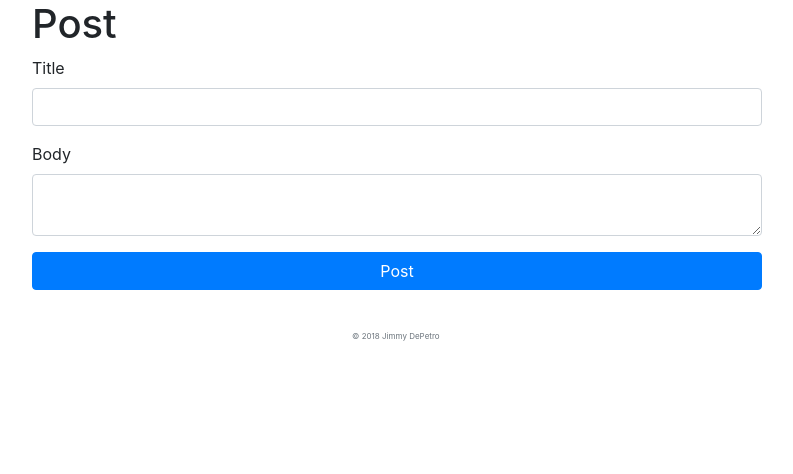
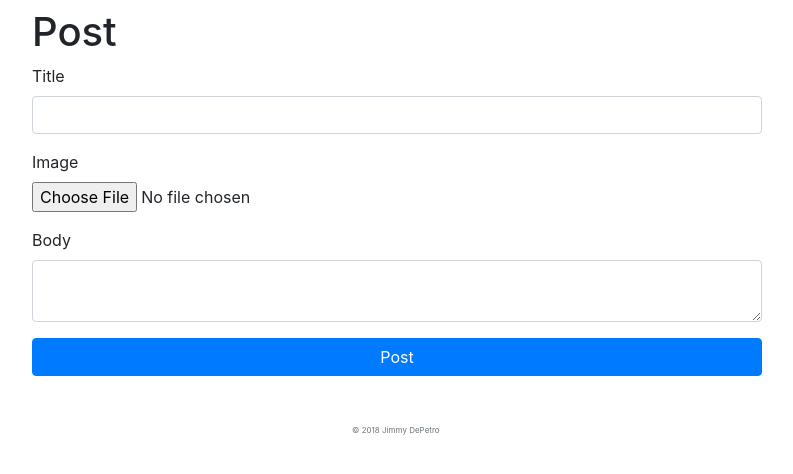
Before and after one commit to jwdepetro/avocadoist-flask, a Flask app: page /post in a window 1280 px wide. Shown: the top 474 px of the page, without its empty margins (243-1036 px from the left). Run offline with Flask 2, Linux system fonts and the light colour scheme; the visitor is signed in with stand-in values (Sample User, id 1); some libraries are stand-ins or nearby versions.

Commit message:
adding upload image support to posts

```diff
--- a/app/forms.py
+++ b/app/forms.py
@@ -1,6 +1,9 @@
 from flask_wtf import FlaskForm
-from wtforms import StringField, PasswordField, BooleanField, SubmitField, TextAreaField
+from flask_wtf.file import FileAllowed
+from wtforms import StringField, PasswordField, BooleanField, SubmitField, TextAreaField, FileField
 from wtforms.validators import DataRequired, Email
+
+from app import photos
 
 
 class LoginForm(FlaskForm):
@@ -13,4 +16,5 @@ class LoginForm(FlaskForm):
 class PostForm(FlaskForm):
     title = StringField('Title', validators=[DataRequired()])
     body = TextAreaField('Body', validators=[DataRequired()])
+    image = FileField(validators=[FileAllowed(photos, u'Image only!')])
     submit = SubmitField('Post')
--- a/app/models.py
+++ b/app/models.py
@@ -1,6 +1,8 @@
 from datetime import datetime
+
+from flask_login import UserMixin
 from werkzeug.security import generate_password_hash, check_password_hash
-from flask_login import UserMixin
+
 from app import db, login
 
 
@@ -30,6 +32,7 @@ class Post(db.Model):
     id = db.Column(db.Integer, primary_key=True)
     title = db.Column(db.String(120))
     body = db.Column(db.String(360))
+    image_url = db.Column(db.String(120))
     timestamp = db.Column(db.DateTime, index=True, default=datetime.utcnow)
     user_id = db.Column(db.Integer, db.ForeignKey('user.id'))
 
--- a/app/routes.py
+++ b/app/routes.py
@@ -2,7 +2,7 @@ from flask import render_template, flash, redirect, url_for, request
 from flask_login import current_user, login_user, logout_user, login_required
 from werkzeug.urls import url_parse
 
-from app import app, db
+from app import app, db, photos
 from app.forms import LoginForm, PostForm
 from app.models import User, Post
 
@@ -48,6 +48,10 @@ def post():
             title=form.title.data,
             body=form.body.data
         )
+        if request.files.get('image'):
+            filename = photos.save(request.files.get('image'))
+            image_url = photos.url(filename)
+            post.image_url = image_url
         db.session.add(post)
         db.session.commit()
         flash('Posted!')
@@ -61,6 +65,10 @@ def edit_post(id):
     post = Post.query.filter_by(id=id).first_or_404()
     form = PostForm()
     if form.validate_on_submit():
+        if request.files.get('image'):
+            filename = photos.save(request.files.get('image'))
+            image_url = photos.url(filename)
+            post.image_url = image_url
         post.title = form.title.data
         post.body = form.body.data
         db.session.commit()
@@ -69,4 +77,4 @@ def edit_post(id):
     elif request.method == 'GET':
         form.title.data = post.title
         form.body.data = post.body
-    return render_template('post.html', form=form)
+    return render_template('post.html', form=form, image_url=post.image_url)
--- a/app/templates/home.html
+++ b/app/templates/home.html
@@ -4,8 +4,8 @@
     {% include "partials/_header.html" %}
 
     <div class="container">
-        <div class="row">
-            <div class="col">
+        <div class="row justify-content-center">
+            <div class="col col-md-8">
                 {% for post in posts %}
                     {% include "partials/_post.html" %}
                 {% endfor %}
--- a/app/templates/post.html
+++ b/app/templates/post.html
@@ -1,16 +1,23 @@
 {% extends "index.html" %}
 
 {% block content %}
-    <div class="container">
+<div class="container py-2">
     <div class="row justify-content-center">
         <div class="col-12 col-md-8">
             <h1>Post</h1>
-                <form action="" method="POST" novalidate>
+            <form action="" method="POST" enctype="multipart/form-data" novalidate>
                 {{ form.hidden_tag() }}
                 <div class="form-group">
                     {{ form.title.label }}
                     {{ form.title(size=32, class="form-control") }}
                     {% for error in form.title.errors %}
+                    <span>{{ error }}</span>
+                    {% endfor %}
+                </div>
+                <div class="form-group">
+                    {{ form.image.label }}
+                    {{ form.image(class="form-control-file") }}
+                    {% for error in form.image.errors %}
                     <span>{{ error }}</span>
                     {% endfor %}
                 </div>
@@ -24,6 +31,11 @@
                 <p>{{ form.submit(class="btn btn-primary btn-block") }}</p>
             </form>
         </div>
+        {% if image_url %}
+        <div class="col-12 col-md-4 d-flex align-items-center">
+            <img class="img-fluid" src="{{image_url}}">
+        </div>
+        {% endif %}
     </div>
 </div>
 {% endblock %}
--- a/config.py
+++ b/config.py
@@ -8,6 +8,9 @@ class Config(object):
     SECRET_KEY = os.environ.get('SECRET_KEY') or \
                  'no-secret-key-exists'
 
+    UPLOADED_PHOTOS_DEST = os.environ.get('UPLOADED_PHOTOS_DEST') or \
+                           os.getcwd() + '/storage/images'
+
     # SQL
     SQLALCHEMY_DATABASE_URI = os.environ.get('DATABASE_URL') or \
                               'sqlite:///' + os.path.join(basedir, 'app.db')
--- a/requirements.txt
+++ b/requirements.txt
@@ -5,6 +5,7 @@ Flask-Login==0.4.1
 Flask-Migrate==2.2.1
 Flask-Moment==0.6.0
 Flask-SQLAlchemy==2.3.2
+Flask-Uploads==0.2.1
 Flask-WTF==0.14.2
 itsdangerous==0.24
 Jinja2==2.10
```
Also changed, not shown: app/__init__.py (+6 -2 lines), app/templates/partials/_post.html (+6 -3 lines), migrations/versions/735514183439_adding_image_url_to_post.py (added, +28 -0 lines), 1 other file. Lines whose indentation alone changed are shown as unchanged.
